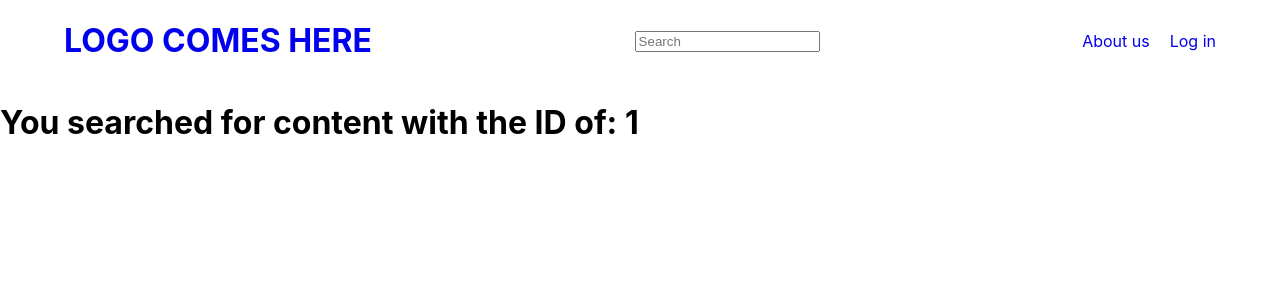
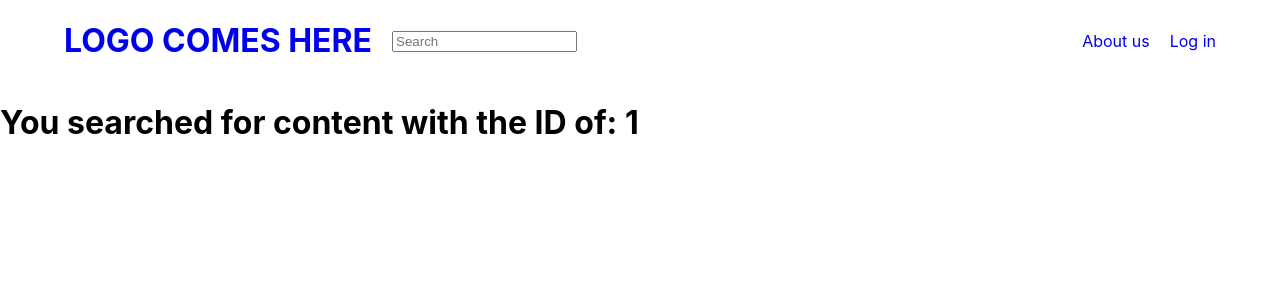
Before and after one commit to bercivarga/moviedb_v1, a React (Create React App) app: page /movie/1 in a window 1280 px wide. Shown: the top 300 px of the page. Built offline with nearby package versions, Linux system fonts and the light colour scheme; no server answers.

Commit message:
basic style add one

```diff
--- a/src/components/TrendingPage/TrendingPage.js
+++ b/src/components/TrendingPage/TrendingPage.js
@@ -6,7 +6,7 @@ import classes from './TrendingPage.module.css';
 
 export default function TrendingPage() {
 	return (
-		<div>
+		<div className={classes.TrendingPage}>
 			<TrendingMovies />
 			<TrendingTv />
 		</div>
--- a/src/components/TrendingPage/TrendingPage.module.css
+++ b/src/components/TrendingPage/TrendingPage.module.css
@@ -0,0 +1,5 @@
+.TrendingPage {
+	padding-top: 60px;
+	width: 90%;
+	margin: 0 auto;
+}
--- a/src/components/ui/Navbar/Navbar.js
+++ b/src/components/ui/Navbar/Navbar.js
@@ -1,5 +1,5 @@
 import React from 'react';
-import { Link } from 'react-router-dom';
+import { Link, NavLink } from 'react-router-dom';
 
 import Searchbar from '../../Searchbar/Searchbar';
 
@@ -8,20 +8,23 @@ import classes from './Navbar.module.css';
 export default function Navbar() {
 	return (
 		<div className={classes.Navbar}>
-			<Link to="/" className={classes.Logo}>
-				<h1>LOGO COMES HERE</h1>
-			</Link>
-			<Searchbar />
+			<div className={classes.LeftSideNav}>
+				<Link to="/" className={classes.Logo}>
+					<h1>LOGO COMES HERE</h1>
+				</Link>
+				<Searchbar />
+			</div>
+
 			<div className={classes.Links}>
 				<span>
-					<Link to="/about" className={classes.Link}>
+					<NavLink to="/about" className={classes.Link} activeStyle={{ color: 'red' }}>
 						About us
-					</Link>
+					</NavLink>
 				</span>
 				<span>
-					<Link to="/login" className={classes.Link}>
+					<NavLink to="/login" className={classes.Link} activeStyle={{ color: 'red' }}>
 						Log in
-					</Link>
+					</NavLink>
 				</span>
 			</div>
 		</div>
--- a/src/components/ui/Navbar/Navbar.module.css
+++ b/src/components/ui/Navbar/Navbar.module.css
@@ -7,8 +7,14 @@
 	text-decoration: none;
 }
 
+.LeftSideNav {
+	display: flex;
+	align-items: center;
+}
+
 .Logo {
 	text-decoration: none;
+	margin-right: 20px;
 }
 
 .Links span:first-child {
```
